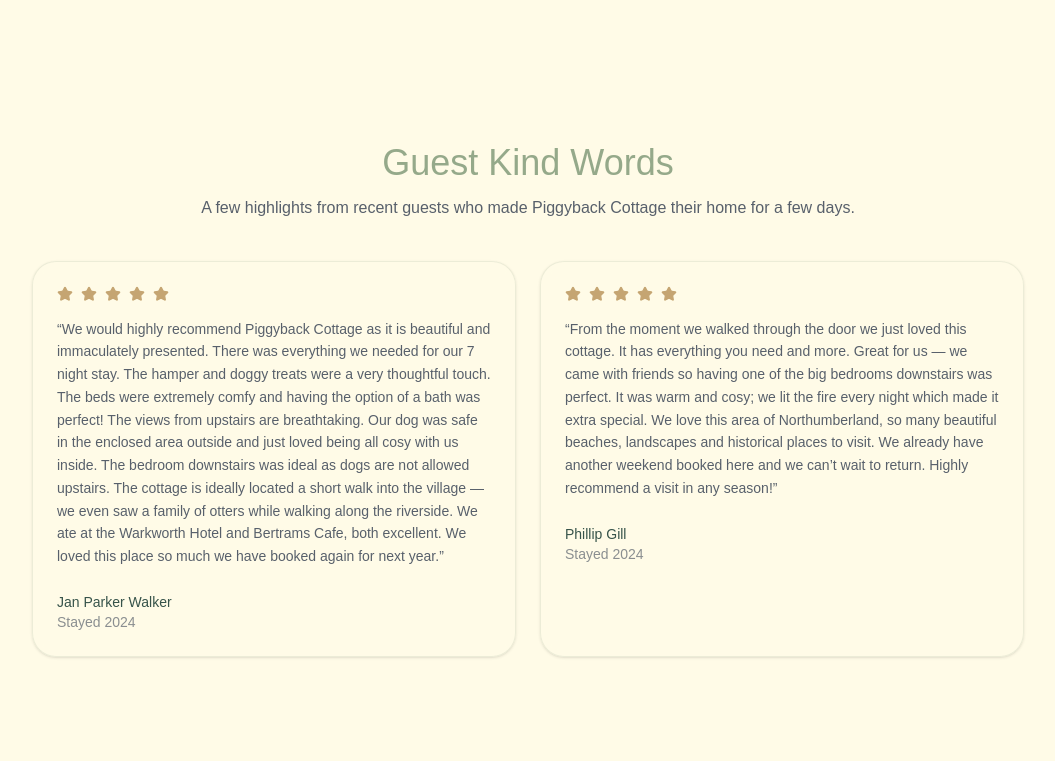
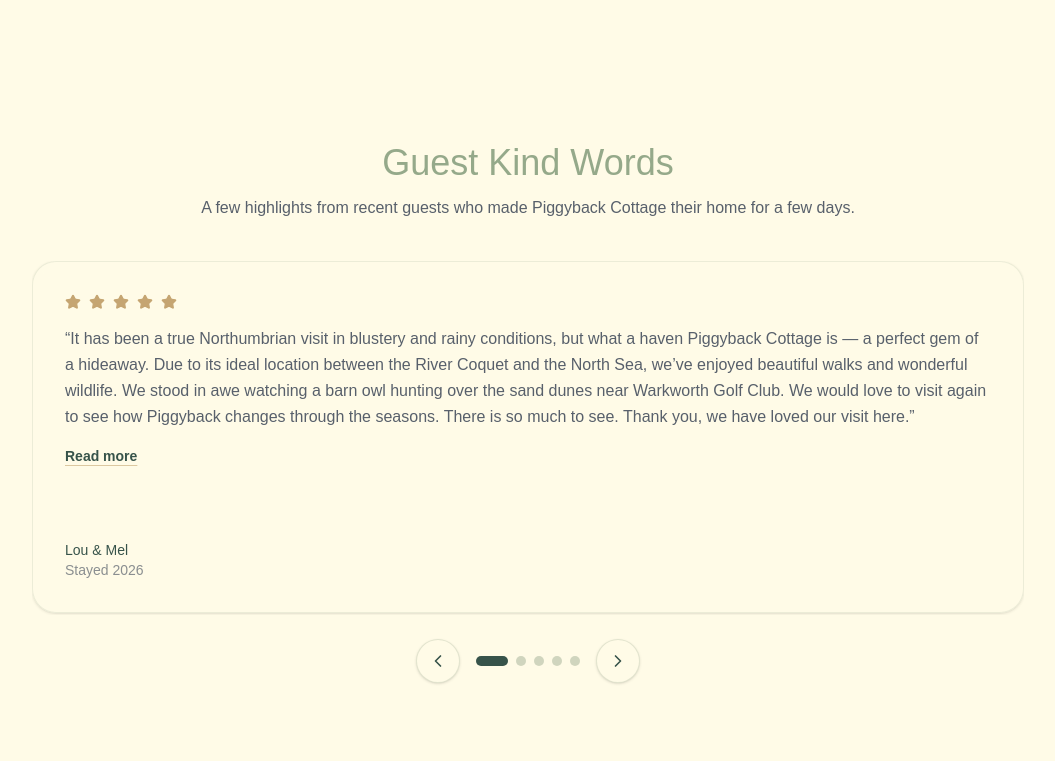
Before and after one commit to Brad-M2K/piggyback-cottage, a Next.js app: page / in a window 1280 px wide. Shown: the part 6914-7675 px from the top of the page, without its empty margins (112-1167 px from the left). Built offline with nearby package versions, Linux system fonts and the light colour scheme; a web font is replaced by a local one.

Commit message:
feat: upgrade review section, add new reviews; now contains modal pop up and read more button adn carosel.

```diff
--- /dev/null
+++ b/pnpm-workspace.yaml
@@ -0,0 +1,3 @@
+allowBuilds:
+  sharp: set this to true or false
+  unrs-resolver: set this to true or false
--- a/src/components/home/ReviewsSection.tsx
+++ b/src/components/home/ReviewsSection.tsx
@@ -1,6 +1,34 @@
-import { Star } from 'lucide-react';
+"use client";
+
+import { useEffect, useRef, useState } from 'react';
+import { ChevronLeft, ChevronRight, Star, X } from 'lucide-react';
+import { Swiper, SwiperSlide } from 'swiper/react';
+import type { Swiper as SwiperType } from 'swiper';
+
+import 'swiper/css';
+
+type Review = {
+    name: string;
+    text: string;
+    stay: string;
+};
 
 const REVIEWS = [
+    {
+        name: 'Lou & Mel',
+        text: 'It has been a true Northumbrian visit in blustery and rainy conditions, but what a haven Piggyback Cottage is — a perfect gem of a hideaway. Due to its ideal location between the River Coquet and the North Sea, we’ve enjoyed beautiful walks and wonderful wildlife. We stood in awe watching a barn owl hunting over the sand dunes near Warkworth Golf Club. We would love to visit again to see how Piggyback changes through the seasons. There is so much to see. Thank you, we have loved our visit here.',
+        stay: 'Stayed 2026',
+    },
+    {
+        name: 'The Willibobs',
+        text: 'Thank you Dawn & Gary for a wonderful stay in your beautiful cottage. Piggyback is the perfect getaway to unwind. This little gem is super cosy, spotlessly clean, well equipped and the attention to detail is superb. We felt at home straight away. We were lucky enough to visit during the best weather and loved relaxing in the pretty courtyard with a bottle of wine or two. Thanks again and we hope to visit again soon. Warning: highly relaxing stay — may result in extended naps and a refusal to go home!',
+        stay: 'Stayed 2026',
+    },
+    {
+        name: 'Ellie & Rudi',
+        text: 'We wondered if we would feel the same coming back to Piggyback. We shouldn’t have worried — it still felt like our second home. The new pictures and little extra touches are lovely, and the welcome basket was a wonderful surprise. Although the weather took a chilly turn, we still got out every day and even made it to The Hermitage. Already looking forward to our next visit. Thank you Dawn & Gary for still sharing Piggyback.',
+        stay: 'Stayed 2025',
+    },
     {
         name: 'Jan Parker Walker',
         text: 'We would highly recommend Piggyback Cottage as it is beautiful and immaculately presented. There was everything we needed for our 7 night stay. The hamper and doggy treats were a very thoughtful touch. The beds were extremely comfy and having the option of a bath was perfect! The views from upstairs are breathtaking. Our dog was safe in the enclosed area outside and just loved being all cosy with us inside. The bedroom downstairs was ideal as dogs are not allowed upstairs. The cottage is ideally located a short walk into the village — we even saw a family of otters while walking along the riverside. We ate at the Warkworth Hotel and Bertrams Cafe, both excellent. We loved this place so much we have booked again for next year.',
@@ -11,9 +39,44 @@ const REVIEWS = [
         text: 'From the moment we walked through the door we just loved this cottage. It has everything you need and more. Great for us — we came with friends so having one of the big bedrooms downstairs was perfect. It was warm and cosy; we lit the fire every night which made it extra special. We love this area of Northumberland, so many beautiful beaches, landscapes and historical places to visit. We already have another weekend booked here and we can’t wait to return. Highly recommend a visit in any season!',
         stay: 'Stayed 2024',
     },
-];
+] satisfies Review[];
+
+const LONG_REVIEW_LENGTH = 360;
 
 export default function ReviewsSection() {
+    const swiperRef = useRef<SwiperType | null>(null);
+    const [activeIndex, setActiveIndex] = useState(0);
+    const [expandedReview, setExpandedReview] = useState<Review | null>(null);
+    const hasMultipleReviews = REVIEWS.length > 1;
+
+    useEffect(() => {
+        if (!expandedReview) {
+            return;
+        }
+
+        const handleKeyDown = (event: KeyboardEvent) => {
+            if (event.key === 'Escape') {
+                setExpandedReview(null);
+            }
+        };
+
+        document.body.style.overflow = 'hidden';
+        document.addEventListener('keydown', handleKeyDown);
+
+        return () => {
+            document.body.style.overflow = '';
+            document.removeEventListener('keydown', handleKeyDown);
+        };
+    }, [expandedReview]);
+
+    const goToPreviousReview = () => {
+        swiperRef.current?.slidePrev();
+    };
+
+    const goToNextReview = () => {
+        swiperRef.current?.slideNext();
+    };
+
     return (
         <section id="reviews" className="scroll-mt-32 space-y-10 py-16">
             <div className="text-center space-y-3">
@@ -22,27 +85,138 @@ export default function ReviewsSection() {
                     A few highlights from recent guests who made Piggyback Cottage their home for a few days.
                 </p>
             </div>
-            <div className="grid gap-6 md:grid-cols-2">
-                {REVIEWS.map((review) => (
-                    <figure
-                        key={review.name}
-                        className="h-full rounded-3xl bg-cream/70 border border-muted-sage/20 p-6 shadow-sm backdrop-blur"
+
+            <div className="mx-auto max-w-5xl">
+                <Swiper
+                    className="!overflow-hidden"
+                    slidesPerView={1}
+                    spaceBetween={24}
+                    loop={hasMultipleReviews}
+                    grabCursor={hasMultipleReviews}
+                    onSwiper={(swiper) => {
+                        swiperRef.current = swiper;
+                    }}
+                    onSlideChange={(swiper) => {
+                        setActiveIndex(swiper.realIndex);
+                    }}
                 >
+                    {REVIEWS.map((review) => {
+                        const isLongReview = review.text.length > LONG_REVIEW_LENGTH;
+
+                        return (
+                            <SwiperSlide key={review.name} className="!h-auto">
+                                <figure className="flex min-h-[25rem] flex-col rounded-3xl border border-muted-sage/20 bg-cream/70 p-6 shadow-sm backdrop-blur sm:min-h-[22rem] sm:p-8">
                                     <div className="flex items-center gap-2 text-golden mb-4">
                                         {Array.from({ length: 5 }).map((_, index) => (
                                             <Star key={index} className="h-4 w-4 fill-current" aria-hidden="true" />
                                         ))}
                                     </div>
-                        <blockquote className="text-slate text-sm leading-relaxed">
-                            “{review.text}”
+                                    <blockquote
+                                        className="overflow-hidden text-sm leading-relaxed text-slate sm:text-base"
+                                        style={{
+                                            display: '-webkit-box',
+                                            WebkitLineClamp: 8,
+                                            WebkitBoxOrient: 'vertical',
+                                        }}
+                                    >
+                                        &ldquo;{review.text}&rdquo;
                                     </blockquote>
-                        <figcaption className="mt-6 text-sm font-medium text-forest">
+                                    {isLongReview ? (
+                                        <button
+                                            type="button"
+                                            className="mt-4 w-fit text-sm font-semibold text-forest underline decoration-golden/60 underline-offset-4 transition hover:text-heather"
+                                            onClick={() => setExpandedReview(review)}
+                                        >
+                                            Read more
+                                        </button>
+                                    ) : null}
+                                    <figcaption className="mt-auto pt-6 text-sm font-medium text-forest">
                                         {review.name}
                                         <span className="block text-slate/70 font-normal">{review.stay}</span>
                                     </figcaption>
                                 </figure>
+                            </SwiperSlide>
+                        );
+                    })}
+                </Swiper>
+
+                {hasMultipleReviews ? (
+                    <div className="mt-6 flex items-center justify-center gap-4">
+                        <button
+                            type="button"
+                            className="flex h-11 w-11 items-center justify-center rounded-full border border-muted-sage/30 bg-cream text-forest shadow-sm transition hover:bg-white focus:outline-none focus:ring-2 focus:ring-golden"
+                            onClick={goToPreviousReview}
+                            aria-label="Show previous review"
+                        >
+                            <ChevronLeft className="h-5 w-5" aria-hidden="true" />
+                        </button>
+
+                        <div className="flex min-w-20 justify-center gap-2" aria-label="Review position">
+                            {REVIEWS.map((review, index) => (
+                                <button
+                                    key={review.name}
+                                    type="button"
+                                    className={`h-2.5 rounded-full transition-all ${
+                                        activeIndex === index ? 'w-8 bg-forest' : 'w-2.5 bg-muted-sage/50'
+                                    }`}
+                                    onClick={() => swiperRef.current?.slideToLoop(index)}
+                                    aria-label={`Show review ${index + 1}`}
+                                    aria-current={activeIndex === index ? 'true' : undefined}
+                                />
                             ))}
                         </div>
+
+                        <button
+                            type="button"
+                            className="flex h-11 w-11 items-center justify-center rounded-full border border-muted-sage/30 bg-cream text-forest shadow-sm transition hover:bg-white focus:outline-none focus:ring-2 focus:ring-golden"
+                            onClick={goToNextReview}
+                            aria-label="Show next review"
+                        >
+                            <ChevronRight className="h-5 w-5" aria-hidden="true" />
+                        </button>
+                    </div>
+                ) : null}
+            </div>
+
+            {expandedReview ? (
+                <div
+                    className="fixed inset-0 z-[9999] flex items-center justify-center bg-ink/55 px-4 py-8"
+                    role="dialog"
+                    aria-modal="true"
+                    aria-labelledby="review-modal-title"
+                    onClick={(event) => {
+                        if (event.target === event.currentTarget) {
+                            setExpandedReview(null);
+                        }
+                    }}
+                >
+                    <article
+                        className="relative max-h-[85vh] w-full max-w-3xl overflow-y-auto rounded-3xl bg-cream p-6 shadow-2xl sm:p-8"
+                    >
+                        <button
+                            type="button"
+                            className="absolute right-4 top-4 flex h-10 w-10 items-center justify-center rounded-full border border-muted-sage/30 bg-white/70 text-forest transition hover:bg-white focus:outline-none focus:ring-2 focus:ring-golden"
+                            onClick={() => setExpandedReview(null)}
+                            aria-label="Close expanded review"
+                        >
+                            <X className="h-5 w-5" aria-hidden="true" />
+                        </button>
+
+                        <div className="mb-4 flex items-center gap-2 pr-12 text-golden">
+                            {Array.from({ length: 5 }).map((_, index) => (
+                                <Star key={index} className="h-4 w-4 fill-current" aria-hidden="true" />
+                            ))}
+                        </div>
+                        <h3 id="review-modal-title" className="pr-12 text-2xl font-serif text-forest">
+                            {expandedReview.name}
+                        </h3>
+                        <p className="mt-1 text-sm text-slate/70">{expandedReview.stay}</p>
+                        <blockquote className="mt-6 text-base leading-relaxed text-slate sm:text-lg">
+                            &ldquo;{expandedReview.text}&rdquo;
+                        </blockquote>
+                    </article>
+                </div>
+            ) : null}
         </section>
     );
 }
```
Also changed, not shown: 1 other file (tests, documents, lock files or other folders). Lines whose indentation alone changed are shown as unchanged.
